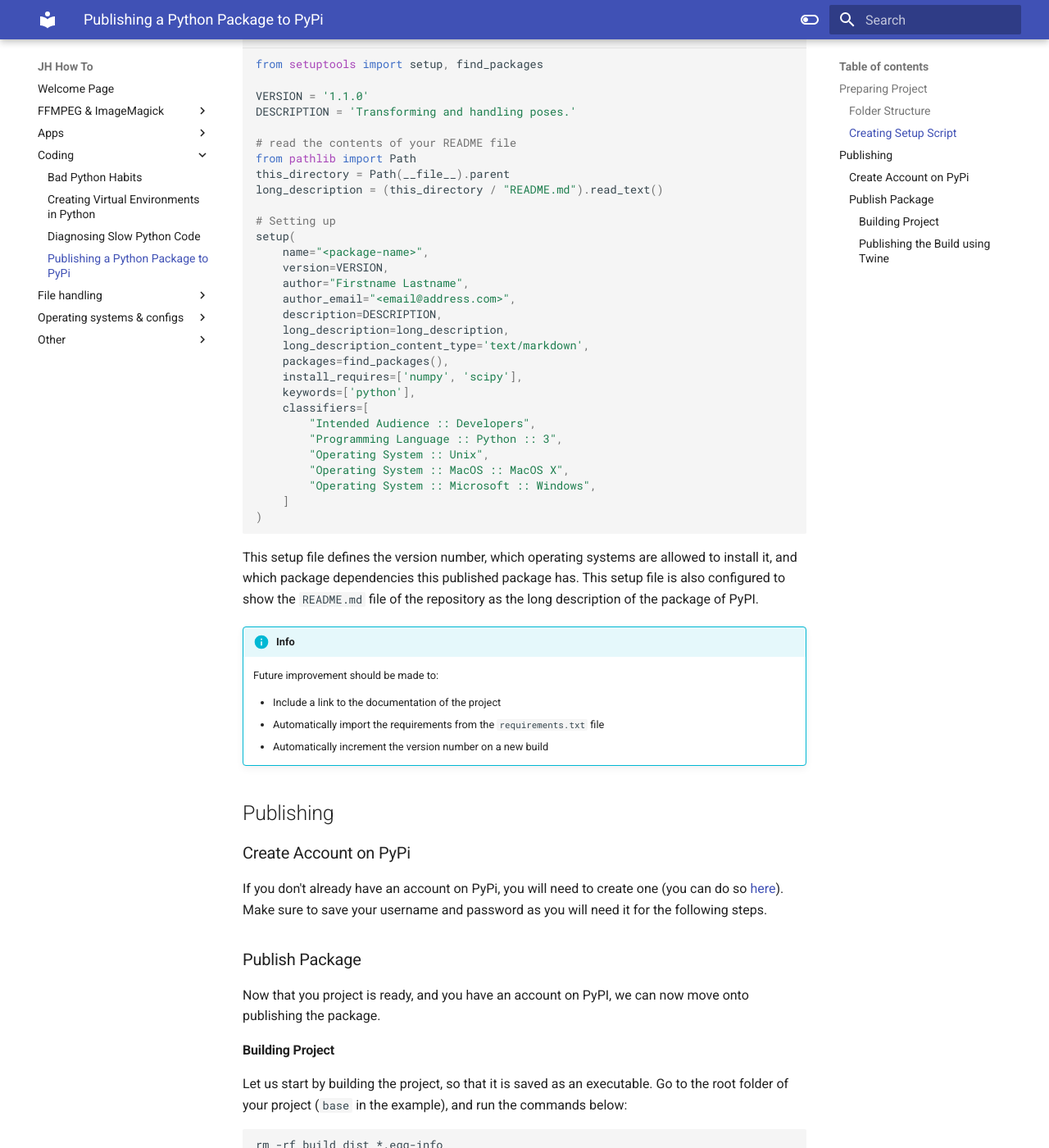
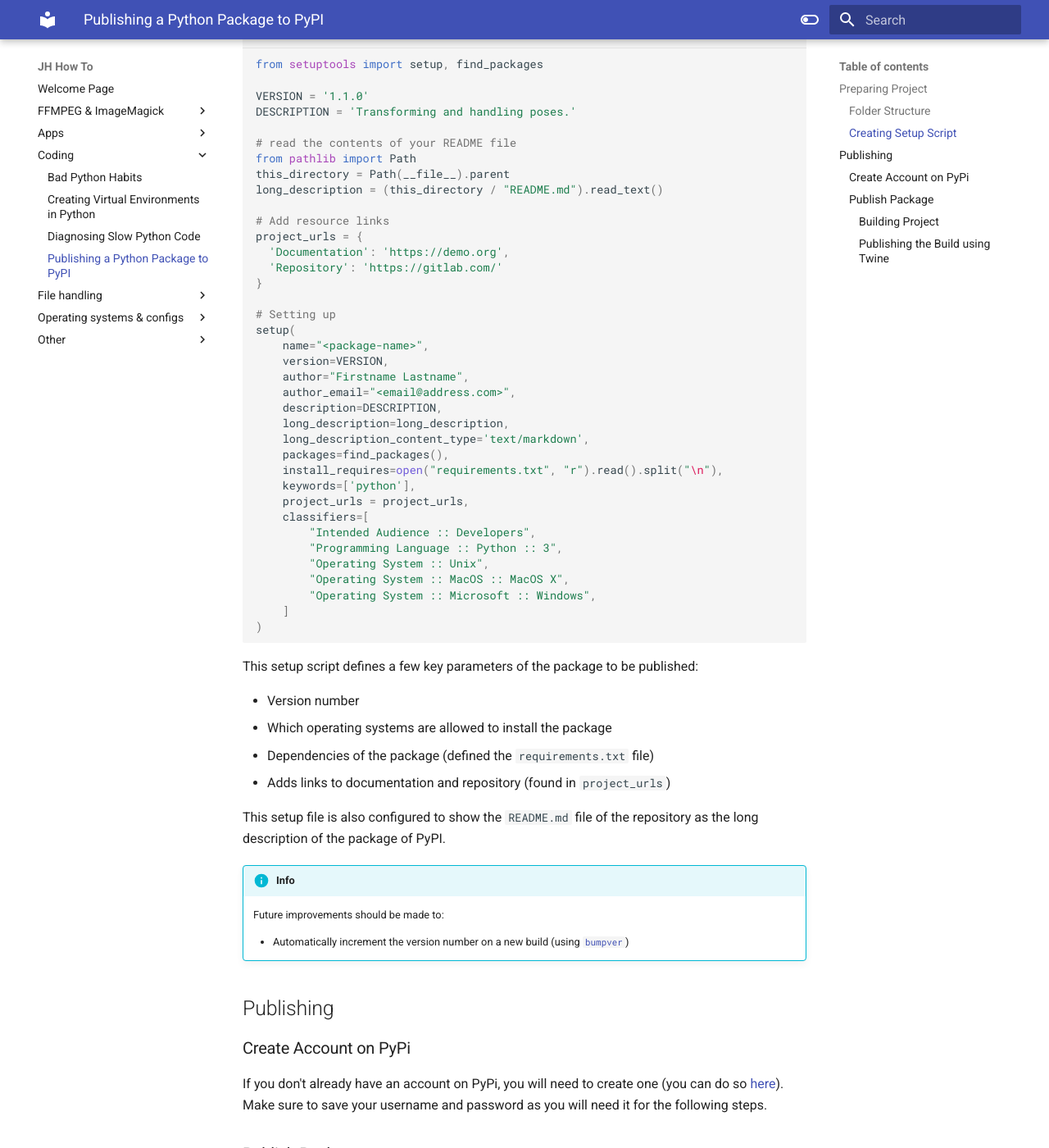
Before and after one commit to johnhalz/how_to, an MkDocs documentation site: the page built from docs/coding/publishing_python_library.md, in a window 1280 px wide and 1400 px high, scrolled down 1382 px. Shown: the whole window at 82% size. Built offline with MkDocs 1.6.1 and Material for MkDocs 9.7.7, drawn with Linux system fonts in a browser that asks for light colours; some of the changed text lies outside the part shown.

Commit message:
Updated documentation of publishing package

````diff
--- a/docs/coding/publishing_python_library.md
+++ b/docs/coding/publishing_python_library.md
@@ -1,6 +1,6 @@
-# Publishing a Python Package to PyPi
+# Publishing a Python Package to PyPI
 
-The Python Package Index (PyPI) has become the go-to place for searching and downloading python packages. This guide will take you through all of the steps to take a python project and upload it so that others may use it.
+The [Python Package Index (PyPI)](https://pypi.org/) has become the go-to place for searching and downloading python packages. This guide will take you through all of the steps to take a python project and upload it so that others may use it.
 
 ## Preparing Project
 
@@ -72,6 +72,12 @@ from pathlib import Path
 this_directory = Path(__file__).parent
 long_description = (this_directory / "README.md").read_text()
 
+# Add resource links
+project_urls = {
+  'Documentation': 'https://demo.org',
+  'Repository': 'https://gitlab.com/'
+}
+
 # Setting up
 setup(
     name="<package-name>",
@@ -82,8 +88,9 @@ setup(
     long_description=long_description,
     long_description_content_type='text/markdown',
     packages=find_packages(),
-    install_requires=['numpy', 'scipy'],
+    install_requires=open("requirements.txt", "r").read().split("\n"),
     keywords=['python'],
+    project_urls = project_urls,
     classifiers=[
         "Intended Audience :: Developers",
         "Programming Language :: Python :: 3",
@@ -95,14 +102,19 @@ setup(
 
 ```
 
-This setup file defines the version number, which operating systems are allowed to install it, and which package dependencies this published package has. This setup file is also configured to show the `README.md` file of the repository as the long description of the package of PyPI.
+This setup script defines a few key parameters of the package to be published:
+
+- Version number
+- Which operating systems are allowed to install the package
+- Dependencies of the package (defined the `requirements.txt` file)
+- Adds links to documentation and repository (found in `project_urls`)
+
+This setup file is also configured to show the `README.md` file of the repository as the long description of the package of PyPI.
 
 !!! info
-    Future improvement should be made to:
+    Future improvements should be made to:
 
-    - Include a link to the documentation of the project
-    - Automatically import the requirements from the `requirements.txt` file
-    - Automatically increment the version number on a new build
+    - Automatically increment the version number on a new build (using [`bumpver`](https://pypi.org/project/bumpver/))
 
 ## Publishing
 
````
Also changed, not shown: other parts of docs/coding/publishing_python_library.md (+2 -2 lines).
